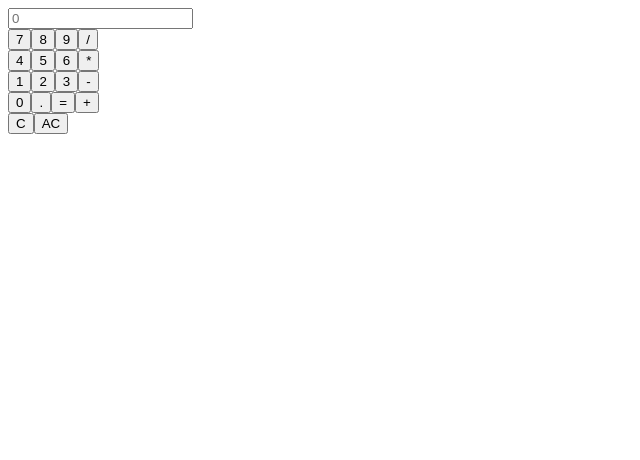
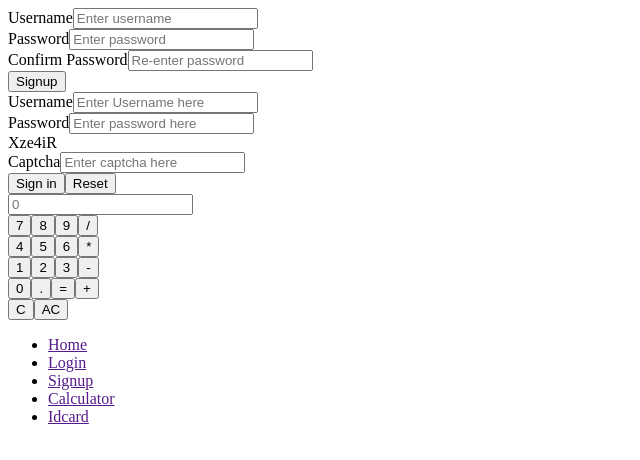
Before and after one commit to AkalyaRajendran/Akalya_First_project, a React (Create React App) app: page / in a window 1280 px wide. Shown: the top 460 px of the page, without its empty margins (0-640 px from the left). Built offline with nearby package versions, Linux system fonts and the light colour scheme.

Commit message:
1 file modified, 2 added

```diff
--- a/src/App.js
+++ b/src/App.js
@@ -1,17 +1,18 @@
 import React from 'react';
 import './style.css';
 
-// import Signup from "./pages/Signup";
-// import Login from "./pages/Login";
-import Calculator from "./pages/Calculator";
-
+import Signup from "./pages/Signup";
+import Login from "./pages/Login";
+import Calculator from './pages/Calculator';
+import Navbar from './pages/Navbar';
 
 function App() {
   return (
     <div className="App">
-      {/* <Signup></Signup> */}
-      {/* <Login></Login> */}
+      <Signup></Signup>
+      <Login></Login>
       <Calculator></Calculator>
+      <Navbar></Navbar>
     </div>
   );
 }
--- /dev/null
+++ b/src/css/Navbar.css
@@ -0,0 +1,30 @@
+* {
+  margin: 0px;
+  padding: 0px;
+}
+body {
+  background-color: slategray;
+}
+
+nav {
+  width: 100%;
+  background-color: rgb(78, 42, 42);
+  /* height: 80px; */
+  /* text-align: right; */
+  padding: 20px;
+}
+
+nav li {
+  display: inline-block;
+  /* margin: 20px; */
+}
+
+nav li a {
+  font-size: x-large;
+  color: white;
+  text-decoration: none;
+  padding: 20px;
+}
+a:hover {
+  cursor: pointer;
+}
--- /dev/null
+++ b/src/pages/Navbar.jsx
@@ -0,0 +1,29 @@
+import React from 'react';
+import "../css/Navbar";
+
+function Navbar() {
+  return (
+    <div>
+      <nav>
+        <ul>
+          <li>
+            <a href="">Home</a>
+          </li>
+          <li>
+            <a href="">Login</a>
+          </li>
+          <li>
+            <a href="">Signup</a>
+          </li>
+          <li>
+            <a href="">Calculator</a>
+          </li>
+          <li>
+            <a href="">Idcard</a>
+          </li>
+        </ul>
+      </nav>
+    </div>
+  );
+}
+export default Navbar;
```
